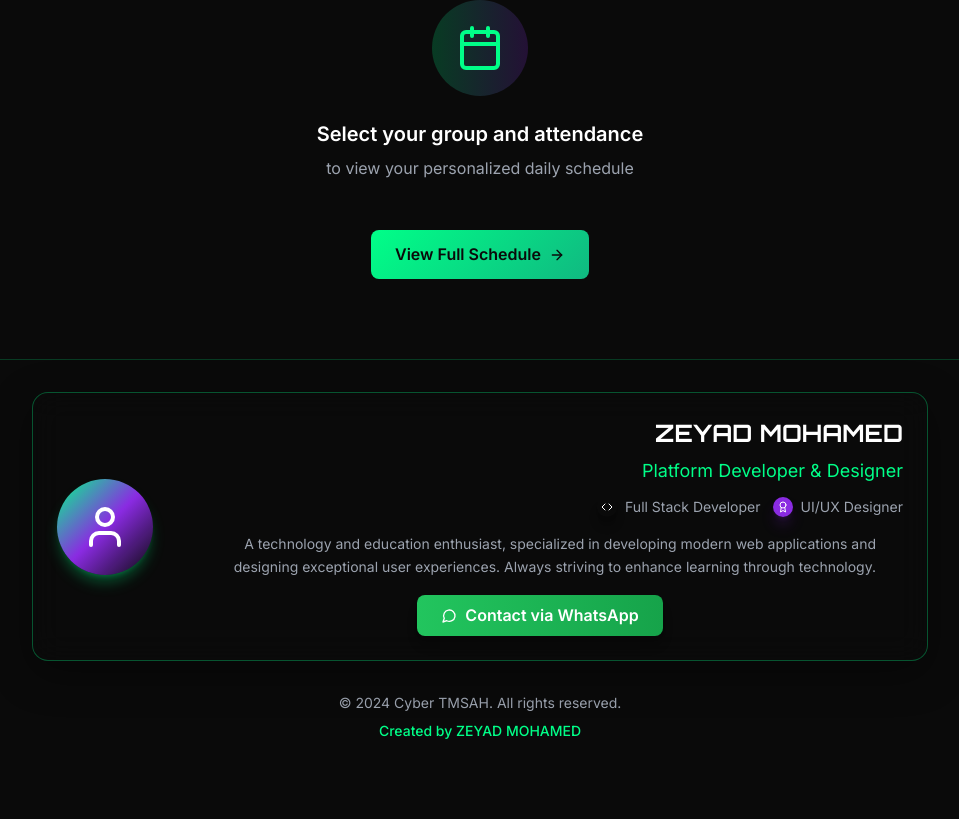
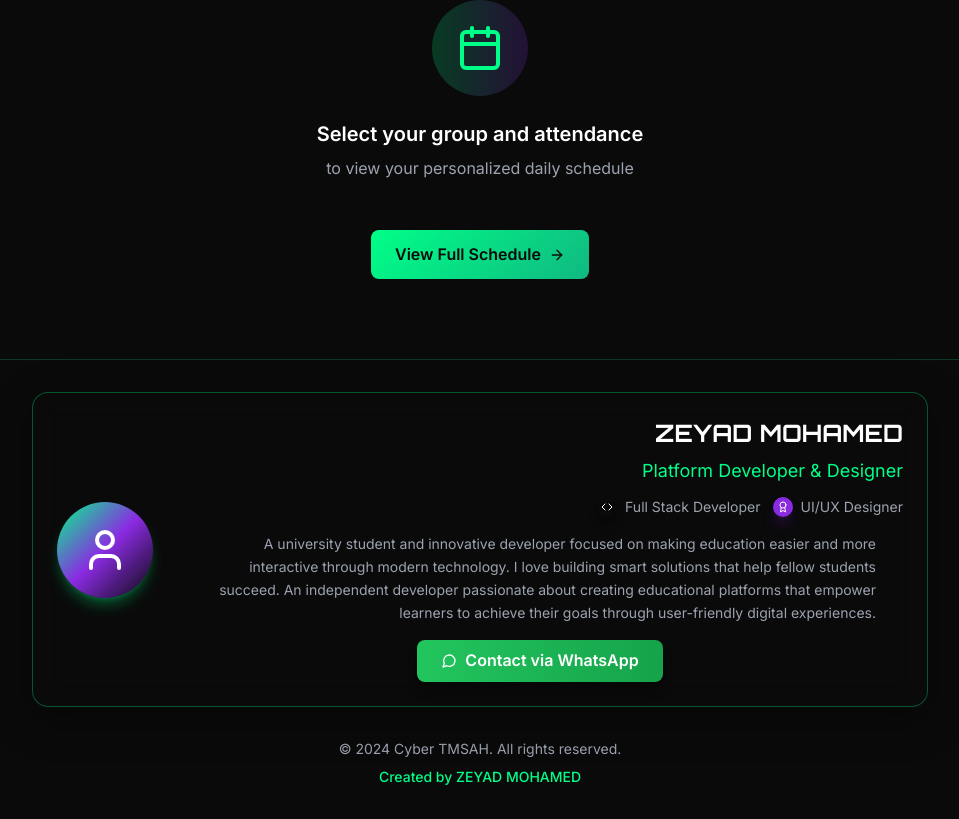
Before and after one commit to phoenixcrypto/cyber-tmsah, a Next.js app: page / in a window 1280 px wide. Shown: the part 1944-2763 px from the top of the page, without its empty margins (160-1119 px from the left). Before the commit the page ends 2717 px from the top, so only its background shows below. Built offline with nearby package versions, Linux system fonts and the light colour scheme.

Commit message:
Update developer description in footer with combined professional and student-friendly approach

```diff
--- a/components/Footer.tsx
+++ b/components/Footer.tsx
@@ -41,8 +41,10 @@ export default function Footer() {
                   </div>
                 </div>
                 <p className="text-dark-300 text-sm leading-relaxed mb-4 max-w-2xl mx-auto">
-                  A technology and education enthusiast, specialized in developing modern web applications
-                  and designing exceptional user experiences. Always striving to enhance learning through technology.
+                  A university student and innovative developer focused on making education easier and more interactive
+                  through modern technology. I love building smart solutions that help fellow students succeed.
+                  An independent developer passionate about creating educational platforms that empower learners
+                  to achieve their goals through user-friendly digital experiences.
                 </p>
                 <button
                   onClick={handleWhatsAppContact}
```
